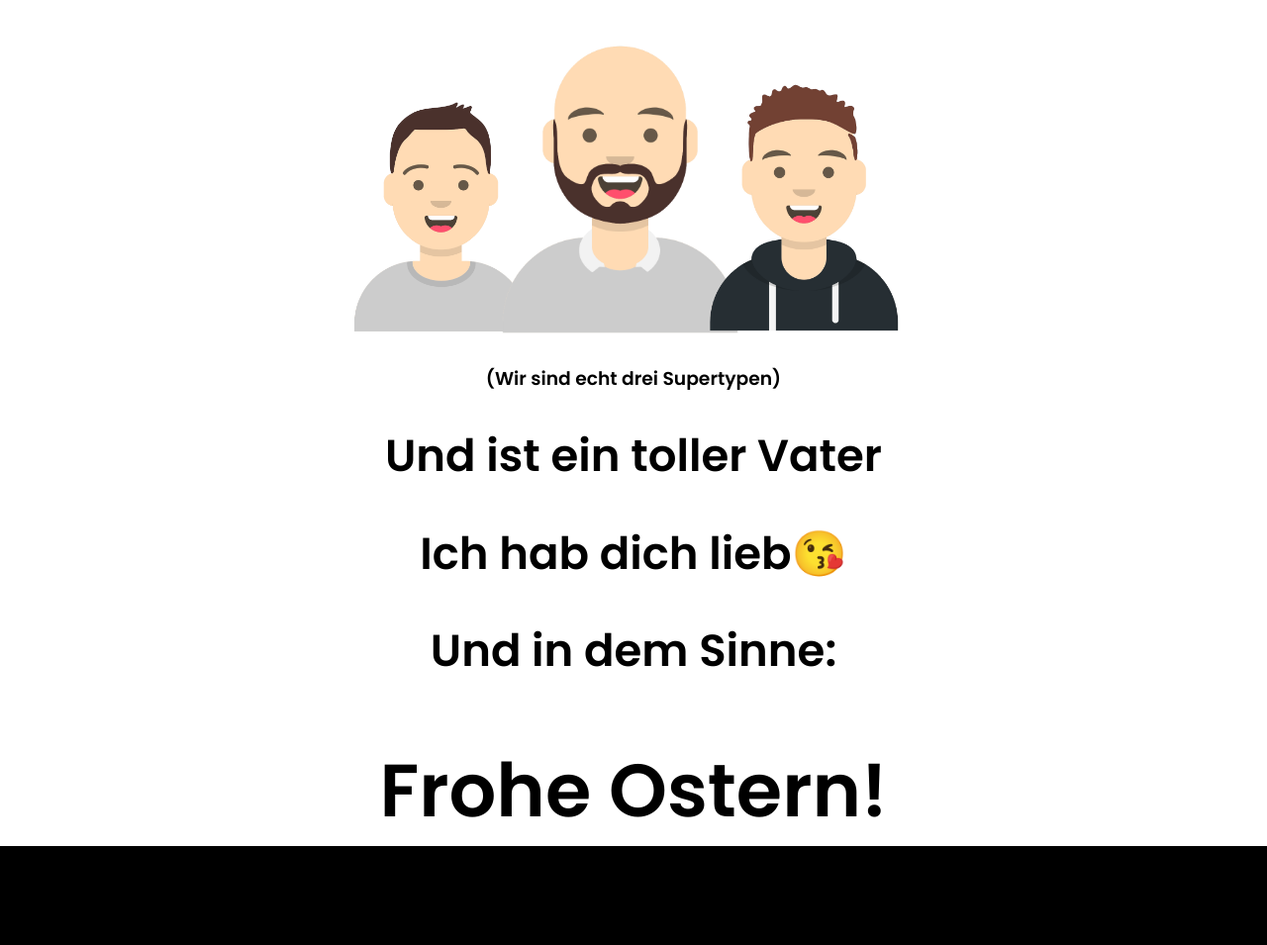
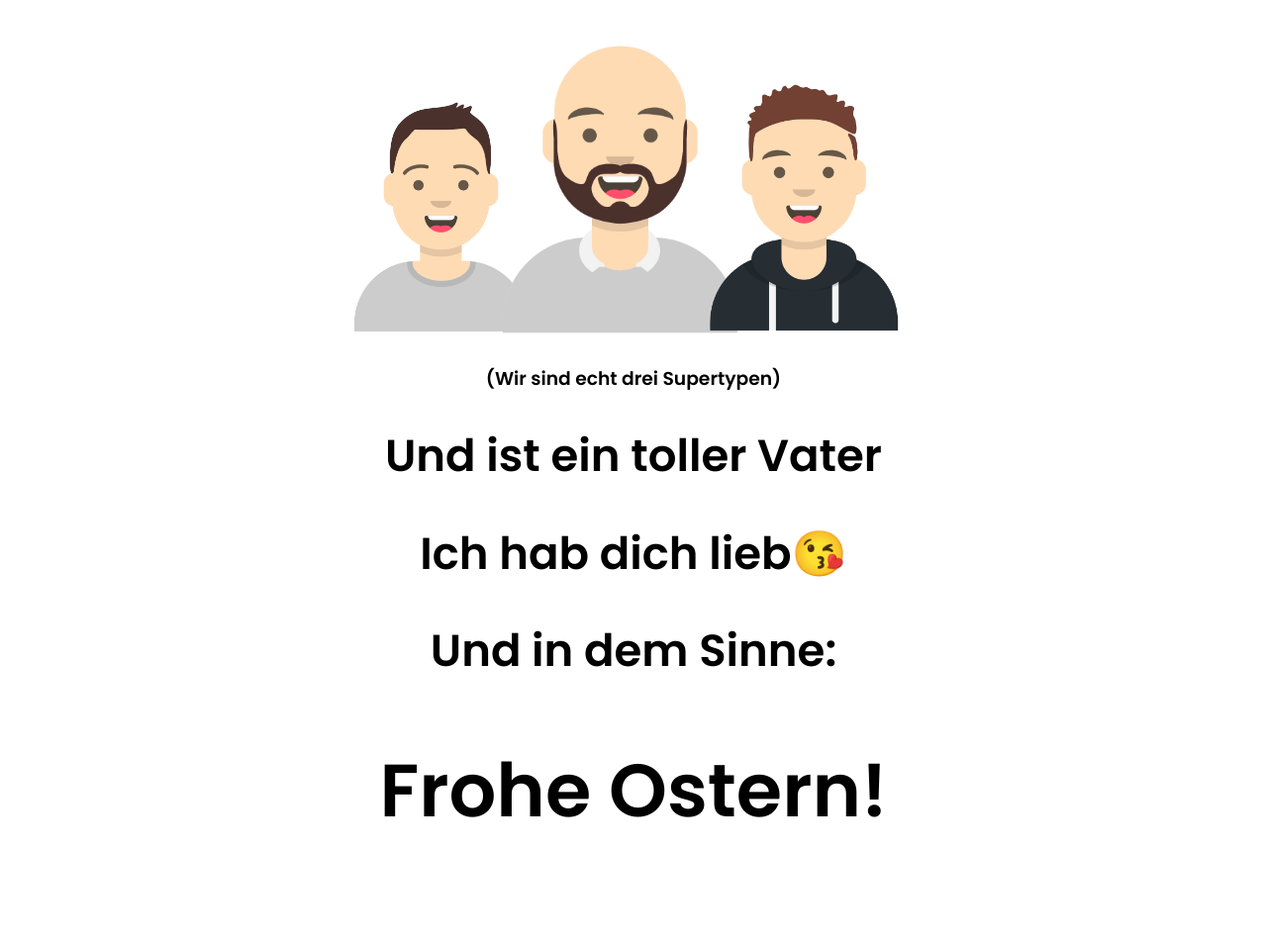
Before and after one commit to Elypix/froheosternpapa123, a plain HTML site: page index.html in a window 1280 px wide. Shown: the part 1375-2330 px from the top of the page at 99% size. Before the commit the page ends 2230 px from the top, so only its background shows below. Drawn offline with Linux system fonts and the light colour scheme.

Commit message:
increased last sentence padding

```diff
--- a/index.html
+++ b/index.html
@@ -43,7 +43,8 @@
         <h1 class="bottomtext text" style="font-size: 45px;">Ich hab dich lieb😘</h1>
         <h1 class="bottomtext text" style="font-size: 45px;">Und in dem Sinne:</h1>
         <h1 class="bottomtext text" style="font-size: 75px;
-        margin-bottom: 0;">Frohe Ostern!</h1>
+        margin-bottom: 0;
+        padding-bottom: 100px;">Frohe Ostern!</h1>
       </center>
     </div>
   </body>
```
